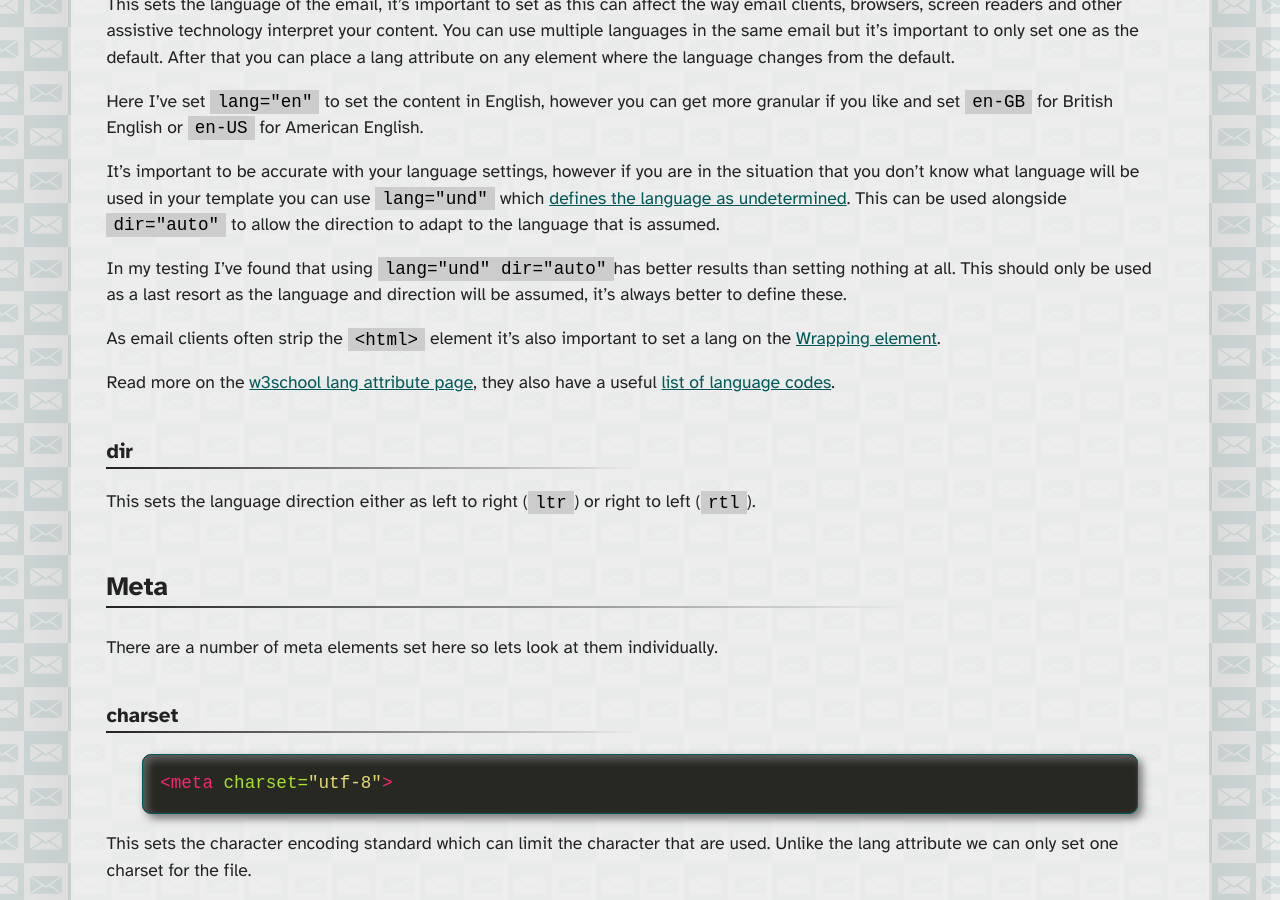
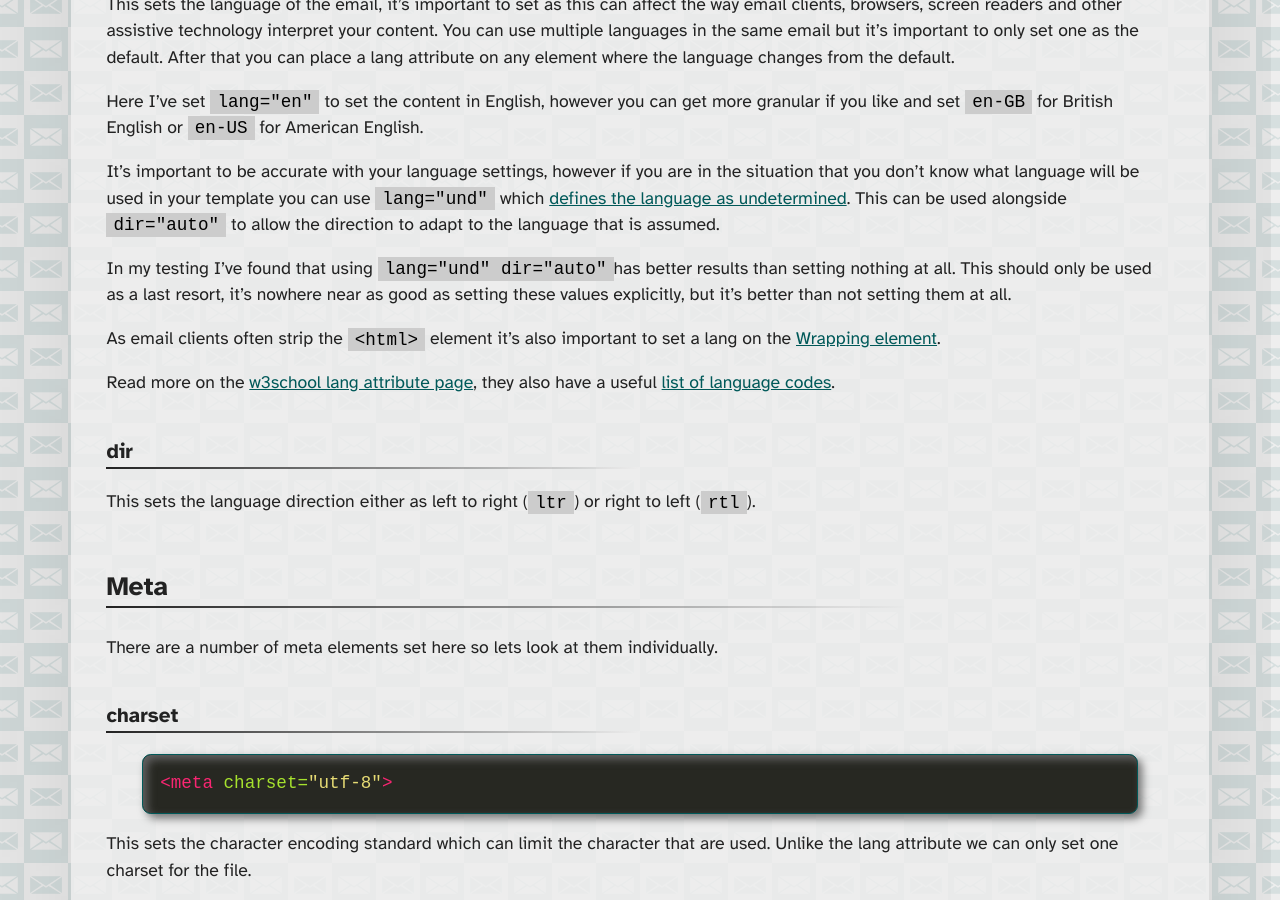
Before and after one commit to M-J-Robbins/good-email-code, a Jekyll site: the page built from email-code/template.md, in a window 1280 px wide and 900 px high, scrolled down 2173 px. Built offline with Jekyll 4.4.1, drawn with Linux system fonts in a browser that asks for light colours; our own code applies the rules of GitHub Pages for plain Markdown files; a script that is not in the unit is left out.

Commit message:
better wording

```diff
--- a/email-code/template.md
+++ b/email-code/template.md
@@ -64,7 +64,7 @@
 
 It's important to be accurate with your language settings, however if you are in the situation that you don't know what language will be used in your template you can use `lang="und"` which [defines the language as undetermined](https://tools.ietf.org/rfc/bcp/bcp47#:~:text=The%20%27und%27%20(Undetermined)%20primary%20language%20subtag%20identifies%0A%20%20%20%20%20%20%20%20%20%20linguistic%20content%20whose%20language%20is%20not%20determined). This can be used alongside `dir="auto"` to allow the direction to adapt to the language that is assumed.
 
-In my testing I've found that using `lang="und" dir="auto"`has better results than setting nothing at all. This should only be used as a last resort as the language and direction will be assumed, it's always better to define these.
+In my testing I've found that using `lang="und" dir="auto"`has better results than setting nothing at all. This should only be used as a last resort, it’s nowhere near as good as setting these values explicitly, but it’s better than not setting them at all.
 
 As email clients often strip the `<html>` element it's also important to set a lang on the [Wrapping element](#wrapping-element).
 
```
